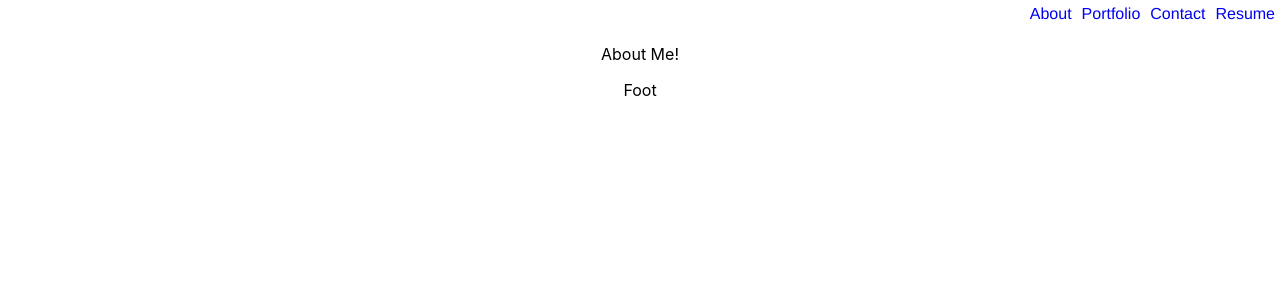
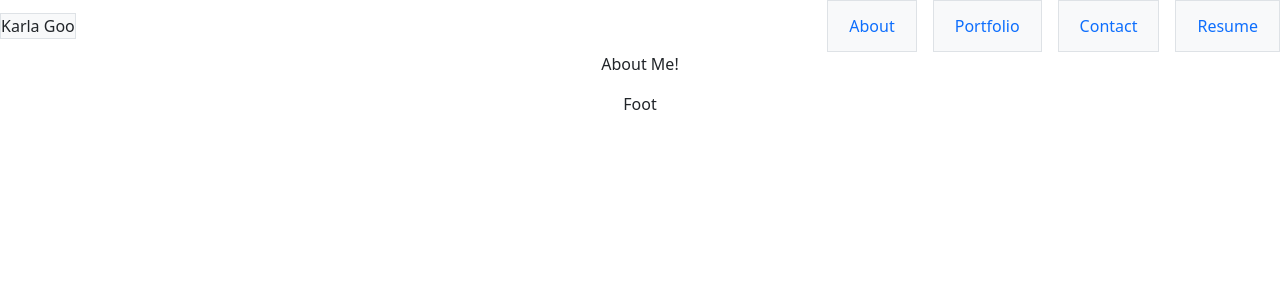
Before and after one commit to karlagoo/react-portfolio, a React (Create React App) app: page / in a window 1280 px wide. Shown: the top 300 px of the page. Built offline with nearby package versions, Linux system fonts and the light colour scheme.

Commit message:
imported bootstrap

```diff
--- a/src/components/Navbar/index.js
+++ b/src/components/Navbar/index.js
@@ -1,21 +1,17 @@
 import React from 'react';
+import 'bootstrap/dist/css/bootstrap.min.css';
+import { Stack } from 'react-bootstrap';
 
 function NavTabs({ currentPage, handlePageChange }) {
   const linkStyle = { border: '1px black', padding: '5px' };
   return (
-    <nav className="main-header-menu">
-      <section
-        style={{
-          display: 'flex',
-          fontFamily: 'helvetica',
-          flexDirection: 'row',
-          alignItems: 'flex-start',
-          justifyContent: 'flex-end',
-          textDecoration: 'none',
-        }}>
+    <div>
+      <Stack direction="horizontal" gap={3}>
+        <div className="bg-light border">Karla Goo</div>
+        <div className="bg-light border ms-auto">
           <div style={linkStyle}>
             <a
-            style = {{textDecoration:"none"}}
+              style={{ textDecoration: "none" }}
               href="#aboutme"
               onClick={() => handlePageChange('AboutMe')}
               className={currentPage === 'AboutMe' ? 'nav-link active' : 'nav-link'}
@@ -23,9 +19,12 @@ function NavTabs({ currentPage, handlePageChange }) {
               About
         </a>
           </div>
+        </div>
+
+        <div className="bg-light border">
         <div style={linkStyle}>
             <a
-            style = {{textDecoration:"none"}}
+              style={{ textDecoration: "none" }}
               href="#portfolio"
               onClick={() => handlePageChange('Portfolio')}
               className={currentPage === 'Portfolio' ? 'nav-link active' : 'nav-link'}
@@ -33,9 +32,11 @@ function NavTabs({ currentPage, handlePageChange }) {
               Portfolio
         </a>
           </div>
+        </div>
+        <div className="bg-light border">
         <div style={linkStyle}>
             <a
-            style = {{textDecoration:"none"}}
+              style={{ textDecoration: "none" }}
               href="#contact"
               onClick={() => handlePageChange('Contact')}
               className={currentPage === 'Contact' ? 'nav-link active' : 'nav-link'}
@@ -43,9 +44,11 @@ function NavTabs({ currentPage, handlePageChange }) {
               Contact
         </a>
           </div>
+        </div>
+        <div className="bg-light border">
         <div style={linkStyle}>
             <a
-            style = {{textDecoration:"none"}}
+              style={{ textDecoration: "none" }}
               href="#resume"
               onClick={() => handlePageChange('Resume')}
               className={currentPage === 'Resume' ? 'nav-link active' : 'nav-link'}
@@ -53,8 +56,10 @@ function NavTabs({ currentPage, handlePageChange }) {
               Resume
         </a>
           </div>
-      </section>
-    </nav>
+        </div>
+      </Stack>
+
+    </div>
   );
 }
 
```
Lines whose indentation alone changed are shown as unchanged.
